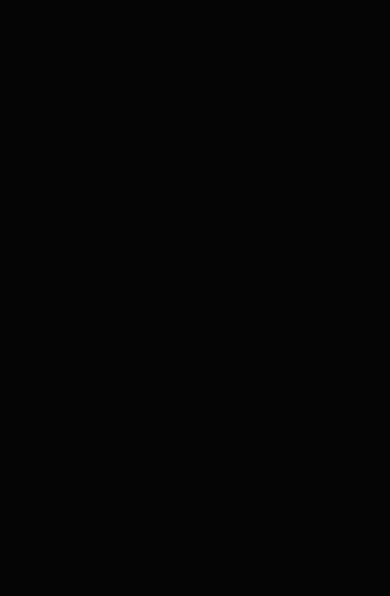
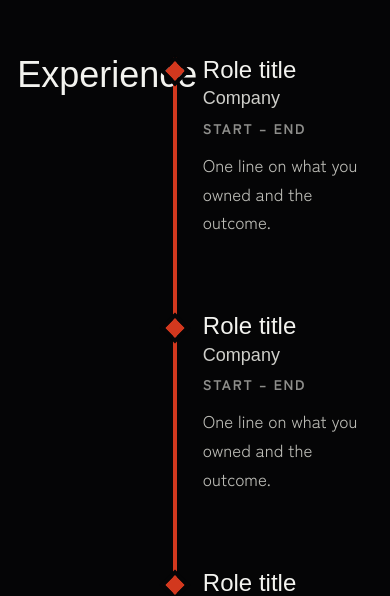
Before and after one commit to n4t5Uuu/Bleach-Inspired-Portfolio, a Next.js app: page / in a window 390 px wide. Shown: the part 2416-3012 px from the top of the page. Before the commit the page ends 2321 px from the top, so only its background shows below. Built offline with nearby package versions, Linux system fonts and the light colour scheme; a web font is replaced by a local one.

Commit message:
feat(experience): add the cord timeline
The vermilion cord runs down the section as the timeline, with a knot
at each role.

```diff
--- a/src/app/globals.css
+++ b/src/app/globals.css
@@ -440,3 +440,83 @@
   gap: 0 28px;
   margin-top: 20px;
 }
+
+/* ---------- the path: the cord becomes the timeline ---------- */
+
+.path {
+  display: grid;
+  grid-template-columns: minmax(0, 4fr) minmax(0, 7fr);
+  gap: clamp(32px, 6vw, 112px);
+  padding: clamp(96px, 18vh, 200px) var(--gutter);
+  background: var(--void);
+}
+
+.path h2 {
+  align-self: start;
+  position: sticky;
+  top: 96px;
+  font-size: clamp(2.25rem, 3.6vw, 3.75rem);
+}
+
+.path-cord {
+  position: relative;
+  padding-left: clamp(36px, 4vw, 56px);
+}
+
+.path-cord::before {
+  content: "";
+  position: absolute;
+  top: 0;
+  bottom: 0;
+  left: 6px;
+  width: 4px;
+  background: var(--cord);
+}
+
+.path-cord li {
+  position: relative;
+  padding-bottom: clamp(48px, 9vh, 96px);
+}
+
+.path-knot {
+  position: absolute;
+  top: 0.45em;
+  left: calc(-1 * clamp(36px, 4vw, 56px) + 1px);
+  width: 14px;
+  height: 14px;
+  background: var(--cord);
+  transform: rotate(45deg);
+  outline: 4px solid var(--void);
+}
+
+.path-period {
+  margin-top: 8px;
+  font-size: 0.875rem;
+  font-weight: 700;
+  letter-spacing: 0.12em;
+  text-transform: uppercase;
+  color: var(--ghost);
+  font-variant-numeric: tabular-nums;
+}
+
+.path-cord h3 {
+  margin-top: 0;
+  font-family: var(--font-display-stack);
+  font-size: clamp(1.5rem, 2.6vw, 2.25rem);
+  line-height: 1.1;
+}
+
+.path-cord h3 span {
+  display: block;
+  margin-top: 6px;
+  font-family: var(--font-verse-stack);
+  font-weight: 500;
+  font-size: clamp(1.125rem, 1.6vw, 1.375rem);
+  color: var(--mist-hi);
+}
+
+.path-cord li > p:last-child {
+  margin-top: 10px;
+  max-width: var(--measure);
+  color: var(--mist);
+}
--- a/src/app/page.tsx
+++ b/src/app/page.tsx
@@ -94,6 +94,23 @@
           })}
           <VolumeFocus />
         </section>
+
+        <section id="path" className="path" aria-labelledby="path-title">
+          <h2 id="path-title">Experience</h2>
+          <ol className="path-cord">
+            {site.experience.map((r, i) => (
+              <li key={i}>
+                <span className="path-knot" aria-hidden="true" />
+                <h3>
+                  {r.title}
+                  <span>{r.org}</span>
+                </h3>
+                <p className="path-period">{r.period}</p>
+                <p className="path-summary">{r.summary}</p>
+              </li>
+            ))}
+          </ol>
+        </section>
       </main>
     </>
   );
```
